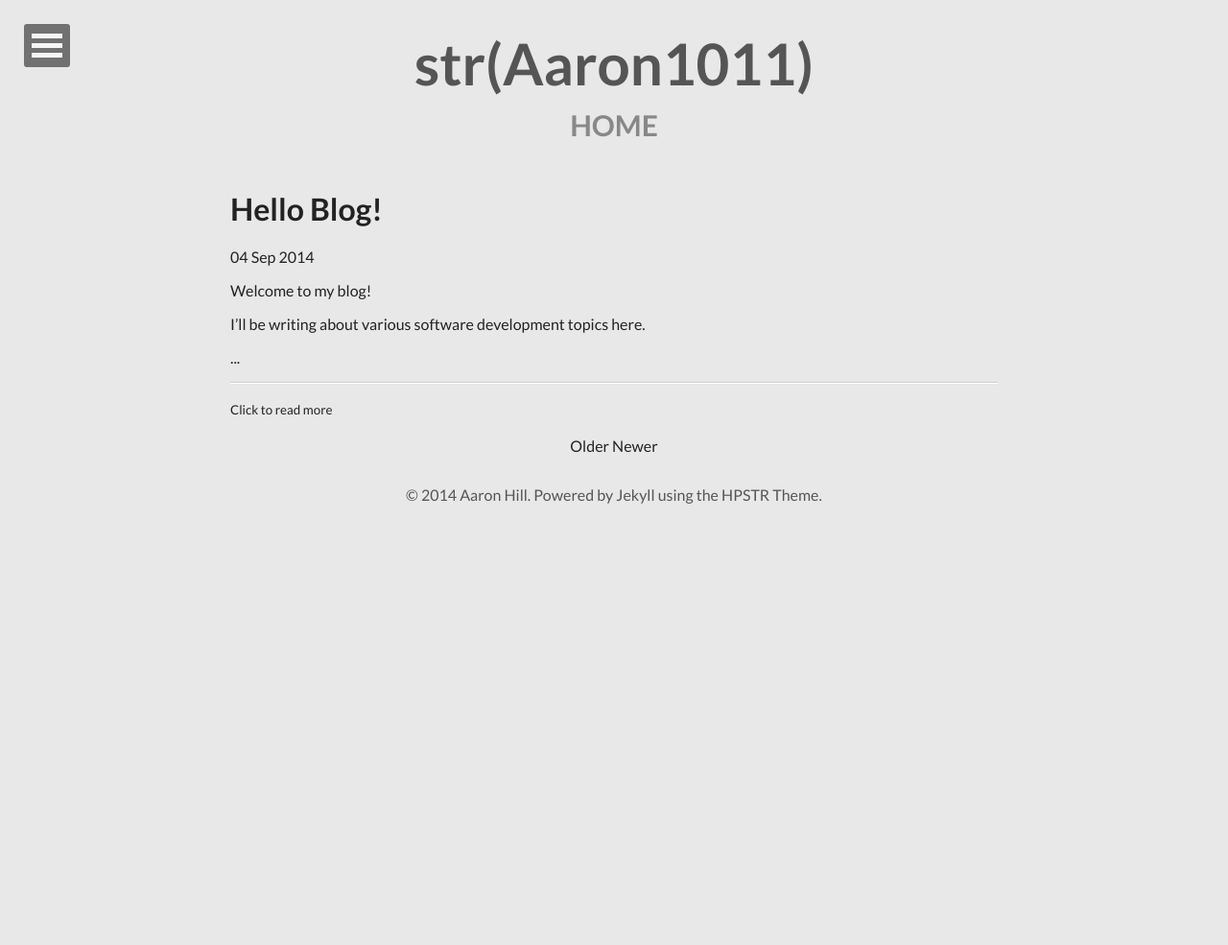
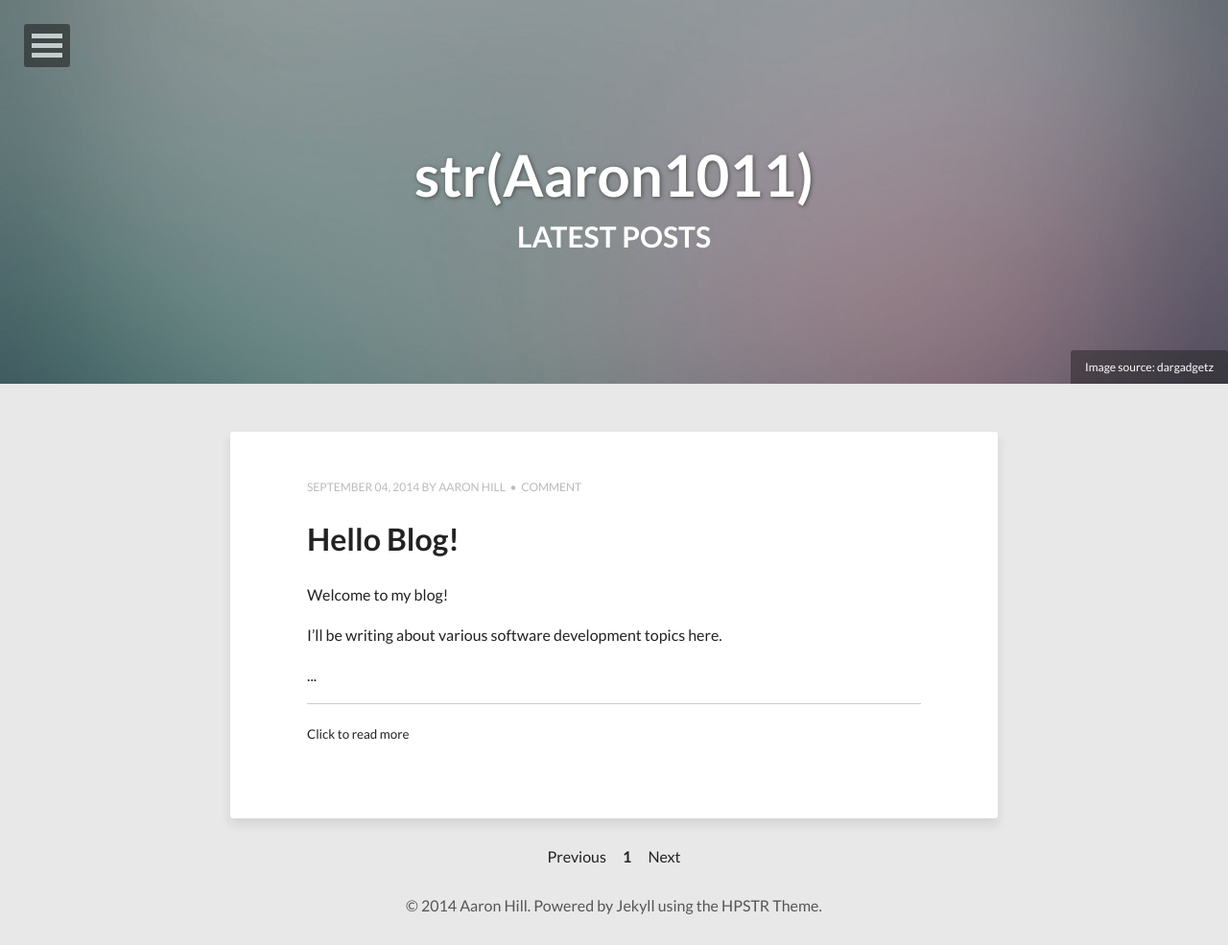
Before and after one commit to Aaron1011/Aaron1011.github.io_old, a Jekyll site: the page built from index.html, in a window 1280 px wide. Shown: the whole page at 96% size. Built offline with Jekyll 4.4.1, drawn with Linux system fonts in a browser that asks for light colours; nearby versions of some CDN libraries; Markdown is read by kramdown in place of the engine named in the settings; the list of posts is cut into pages by our own code; before the commit the page ends 900 px from its top, so only the background shows below that.

Commit message:
Updated index page

```diff
--- a/index.html
+++ b/index.html
@@ -1,19 +1,34 @@
 ---
 layout: post-index
-title: Home
+title: Latest Posts
+description: "Describe this nonsense."
+tags: [Jekyll, theme, themes, responsive, blog, modern]
+image:
+  feature: abstract-1.jpg
+  credit: dargadgetz
+  creditlink: http://www.dargadgetz.com/ios-7-abstract-wallpaper-pack-for-iphone-5-and-ipod-touch-retina/
 ---
 
-<div class="posts">
 {% for post in paginator.posts %}
-  <div class="post">
-    <h1 class="post-title">
-      <a href="{{ post.url }}">
-        {{ post.title }}
-      </a>
-    </h1>
-
-    <span class="post-date">{{ post.date | date_to_string }}</span>
-
+<article class="hentry">
+  <header>
+    <div class="entry-meta">
+      <span class="entry-date date published updated"><time datetime="{{ post.date | date_to_xmlschema }}"><a href="{{ site.url }}{{ post.url }}">{{ post.date | date: "%B %d, %Y" }}</a></time></span><span class="author vcard"><span class="fn"><a href="{{ site.url }}/about/" title="About {{ site.owner.name }}">{{ site.owner.name }}</a></span></span>{% if site.disqus_shortname and post.comments %}&nbsp; &bull; &nbsp;<span class="entry-comments"><a href="{{ site.url }}{{ post.url }}#disqus_thread">Comment</a></span>{% endif %}
+      {% if site.reading_time %}
+      <span class="entry-reading-time pull-right">
+        <i class="fa fa-clock-o"></i>
+        {% assign readtime = post.content | number_of_words | divided_by:site.words_per_minute %}
+        Reading time ~{% if readtime <= 1 %}1 minute{% else %}{{ readtime }} minutes{% endif %}
+      </span><!-- /.entry-reading-time -->
+      {% endif %}
+    </div><!-- /.entry-meta -->
+    {% if post.link %}
+      <h1 class="entry-title"><a href="{{ site.url }}{{ post.url }}" rel="bookmark" title="{{ post.title }}"><i class="fa fa-angle-double-right"></i></a> <a href="{{ post.link }}">{{ post.title }}</a></h1>
+    {% else %}
+      <h1 class="entry-title"><a href="{{ site.url }}{{ post.url }}" rel="bookmark" title="{{ post.title }}" itemprop="url">{{ post.title }}</a></h1>
+    {% endif %}
+  </header>
+  <div class="entry-content">
     {% if post.content contains '<!--more-->' %}
         {{ post.content | split:'<!--more-->' | first }}
         <p>...</p>
@@ -23,23 +38,42 @@ title: Home
         {{ post.content }}
 	<!-- Case for when no excerpt is defined -->
     {% endif %}
-      </div>
+  </div><!-- /.entry-content -->
+</article><!-- /.hentry -->
 {% endfor %}
-</div>
+
 
 <div class="pagination">
-  {% if paginator.next_page %}
-    <a class="pagination-item older" href="{{ site.baseurl }}page{{paginator.next_page}}">Older</a>
+  {% if paginator.previous_page %}
+    {% if paginator.previous_page == 1 %}
+      <a href="{{ site.url }}" class="btn">Previous</a>
     {% else %}
-    <span class="pagination-item older">Older</span>
-  {% endif %}
-  {% if paginator.previous_page %}
-    {% if paginator.page == 2 %}
-      <a class="pagination-item newer" href="{{ site.baseurl }}">Newer</a>
-    {% else %}
-      <a class="pagination-item newer" href="{{ site.baseurl }}page{{paginator.previous_page}}">Newer</a>
+      <a href="{{ site.url }}/page{{ paginator.previous_page }}" class="btn">Previous</a>
     {% endif %}
   {% else %}
-    <span class="pagination-item newer">Newer</span>
+    Previous
   {% endif %}
-</div>
+  <ul class="inline-list">
+    <li>
+      {% if paginator.page == 1 %}
+        <span class="current-page">1</span>
+      {% else %}
+        <a href="{{ site.url }}">1</a>
+      {% endif %}
+    </li>
+    {% for count in (2..paginator.total_pages) %}
+      <li>
+        {% if count == paginator.page %}
+          <span class="current-page">{{ count }}</span>
+        {% else %}
+          <a href="{{ site.url }}/page{{ count }}">{{ count }}</a>
+        {% endif %}
+      </li>
+    {% endfor %}
+  </ul>
+  {% if paginator.next_page %}
+    <a href="{{ site.url }}/page{{ paginator.next_page }}" class="btn">Next</a>
+  {% else %}
+    Next
+  {% endif %}
+</div><!-- /.pagination -->
```
Lines whose indentation alone changed are shown as unchanged.
